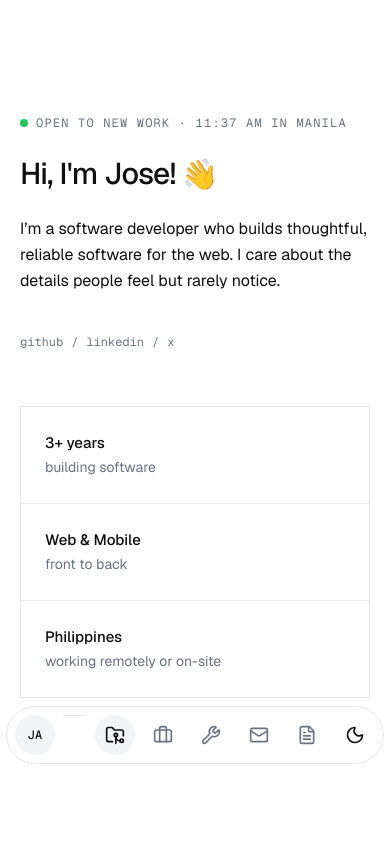
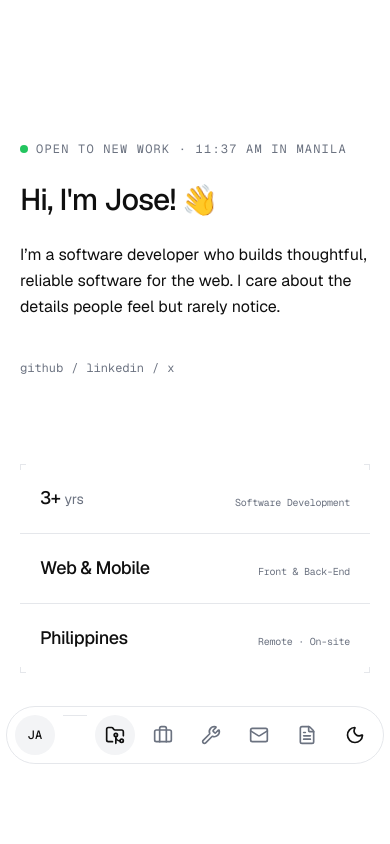
Before and after one commit to josegerryacevedo/personal-portfolio, a Next.js app: page / in a window 390 px wide. Shown: the top 844 px of the page. Built offline with nearby package versions, Linux system fonts and the light colour scheme.

Commit message:
Add count-up animation for years of experience in Hero component; enhance layout and styling for improved responsiveness and visual appeal.

```diff
--- a/src/components/Hero.tsx
+++ b/src/components/Hero.tsx
@@ -16,6 +16,51 @@ export default function Hero() {
   const { theme } = useTheme();
   const isDark = theme === "dark";
   const prefersReducedMotion = useReducedMotion();
+  const [yearsCount, setYearsCount] = useState(prefersReducedMotion ? 3 : 0);
+  const [hasCounted, setHasCounted] = useState(prefersReducedMotion);
+  const cell1Ref = useRef<HTMLDivElement>(null);
+  const rafRef = useRef<number | null>(null);
+
+  // Count-up animation for "3+" when cell 1 comes into view
+  useEffect(() => {
+    if (prefersReducedMotion || hasCounted) return;
+    const el = cell1Ref.current;
+    if (!el) return;
+
+    const observer = new IntersectionObserver(
+      ([entry]) => {
+        if (!entry.isIntersecting) return;
+        let start: number | null = null;
+        const end = 3;
+        const duration = 800;
+
+        const frame = (time: number) => {
+          if (!start) start = time;
+          const elapsed = time - start;
+          const progress = Math.min(elapsed / duration, 1);
+          setYearsCount(Math.floor(progress * end));
+          if (progress < 1) {
+            rafRef.current = requestAnimationFrame(frame);
+          } else {
+            setYearsCount(end);
+            setHasCounted(true);
+          }
+        };
+
+        rafRef.current = requestAnimationFrame(frame);
+        observer.disconnect();
+      },
+      { threshold: 0.5 }
+    );
+
+    observer.observe(el);
+    return () => {
+      observer.disconnect();
+      if (rafRef.current !== null) {
+        cancelAnimationFrame(rafRef.current);
+      }
+    };
+  }, [prefersReducedMotion, hasCounted]);
 
   const containerVariants = {
     hidden: {},
@@ -199,25 +244,80 @@ export default function Hero() {
             </motion.div>
           </div>
 
+          {/* Info grid */}
           <motion.div
-            className="mt-8 grid grid-cols-1 sm:grid-cols-3 border border-border divide-y sm:divide-y-0 sm:divide-x divide-border"
+            className="mt-16 relative grid grid-cols-1 lg:grid-cols-3"
             variants={containerVariants}
             initial={prefersReducedMotion ? false : "hidden"}
             animate="visible"
           >
+            {/* Corner ticks */}
+            <span
+              className="absolute left-0 top-0 w-[6px] h-[6px] border-t border-l border-border"
+              aria-hidden="true"
+            />
+            <span
+              className="absolute right-0 top-0 w-[6px] h-[6px] border-t border-r border-border"
+              aria-hidden="true"
+            />
+            <span
+              className="absolute left-0 bottom-0 w-[6px] h-[6px] border-b border-l border-border"
+              aria-hidden="true"
+            />
+            <span
+              className="absolute right-0 bottom-0 w-[6px] h-[6px] border-b border-r border-border"
+              aria-hidden="true"
+            />
+
             {[
-              { title: "3+ years", subtitle: "building software" },
-              { title: "Web & Mobile", subtitle: "front to back" },
-              { title: "Philippines", subtitle: "working remotely or on-site" },
+              {
+                value: yearsCount,
+                valueSuffix: "+",
+                valueSmall: "yrs",
+                label: "Software Development",
+              },
+              {
+                value: "Web & Mobile",
+                valueSmall: null,
+                label: "Front & Back-End",
+              },
+              {
+                value: "Philippines",
+                valueSmall: null,
+                label: "Remote · On-site",
+              },
             ].map((cell, i) => (
               <motion.div
-                key={cell.title}
+                key={cell.label}
+                ref={i === 0 ? cell1Ref : undefined}
                 custom={0.45 + i * 0.08}
                 variants={itemVariants}
-                className="bg-background p-6"
+                className={`
+                  relative p-5 lg:p-6 min-h-[64px] lg:min-h-auto
+                  flex lg:flex-col items-center lg:items-start justify-between lg:justify-start lg:gap-y-3
+                  border-b lg:border-b-0 lg:border-r border-border lg:last:border-r-0 last:border-b-0
+                  hover:bg-chip-bg transition-colors duration-300 group
+                `}
               >
-                <span className="block font-medium text-foreground">{cell.title}</span>
-                <span className="text-muted text-sm">{cell.subtitle}</span>
+                <div className="flex items-baseline gap-1">
+                  <span className="text-[18px] font-medium tracking-tight text-foreground">
+                    {cell.value}{cell.valueSuffix}
+                  </span>
+                  {cell.valueSmall && (
+                    <span className="text-[14px] text-muted">
+                      {cell.valueSmall}
+                    </span>
+                  )}
+                </div>
+
+                {/* Hover accent line across the top */}
+                <span
+                  className="absolute left-0 top-0 w-full h-px bg-accent origin-left scale-x-0 group-hover:scale-x-100 transition-transform duration-300"
+                />
+
+                <span className="mt-2 lg:mt-0 flex items-center gap-1.5 text-[10px] font-mono text-muted tracking-tight whitespace-nowrap shrink-0">
+                  {cell.label}
+                </span>
               </motion.div>
             ))}
           </motion.div>
```
